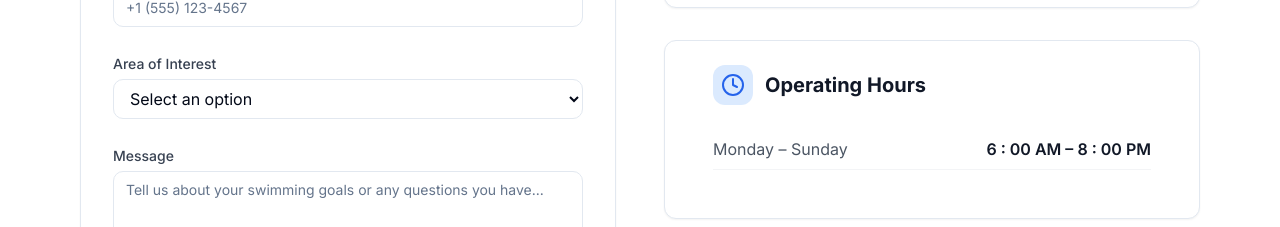
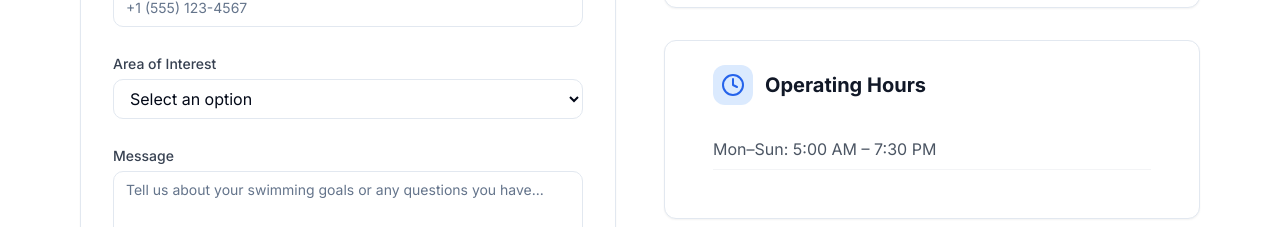
Before and after one commit to Myenum2412/Oasis-Aquatic-Center, a Next.js app: page /contact in a window 1280 px wide. Shown: the part 840-1067 px from the top of the page. Built offline with nearby package versions, Linux system fonts and the light colour scheme.

Commit message:
Update contact-info.tsx

```diff
--- a/components/contact/contact-info.tsx
+++ b/components/contact/contact-info.tsx
@@ -72,8 +72,7 @@ export function ContactInfo() {
           </div>
           <div className="space-y-3">
             <div className="flex justify-between items-center py-2 border-b border-gray-100">
-              <span className="text-gray-600">Monday – Sunday</span>
-              <span className="font-semibold text-gray-900">6 : 00 AM – 8 : 00 PM</span>
+              <span className="text-gray-600">Mon–Sun: 5:00 AM – 7:30 PM</span>
             </div>
           </div>
         </CardContent>
```
